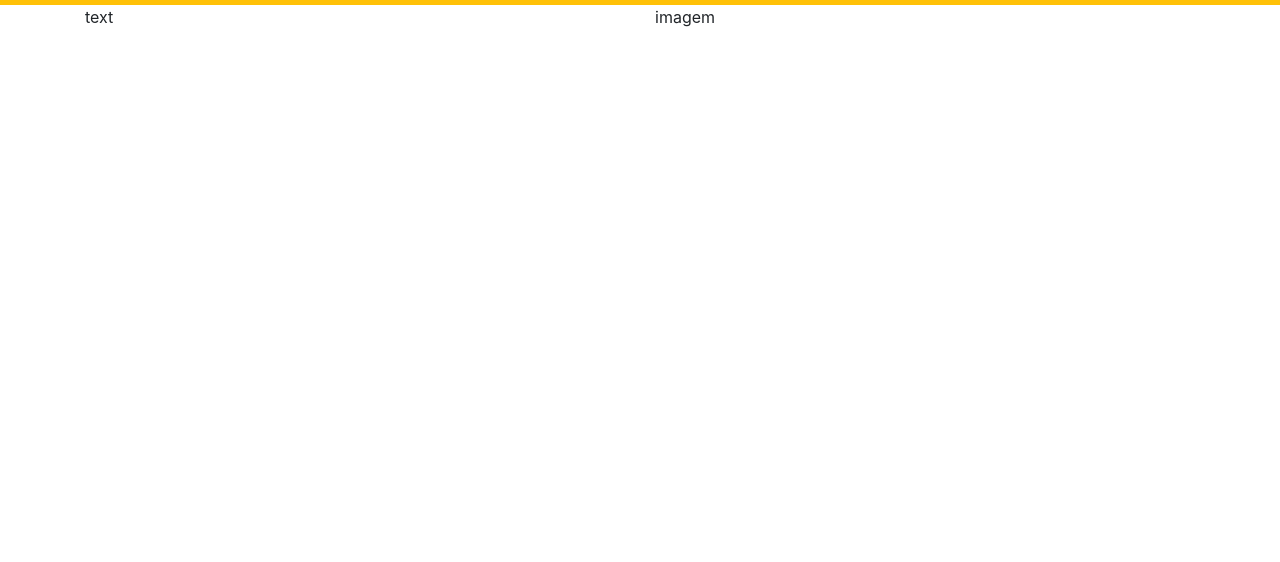
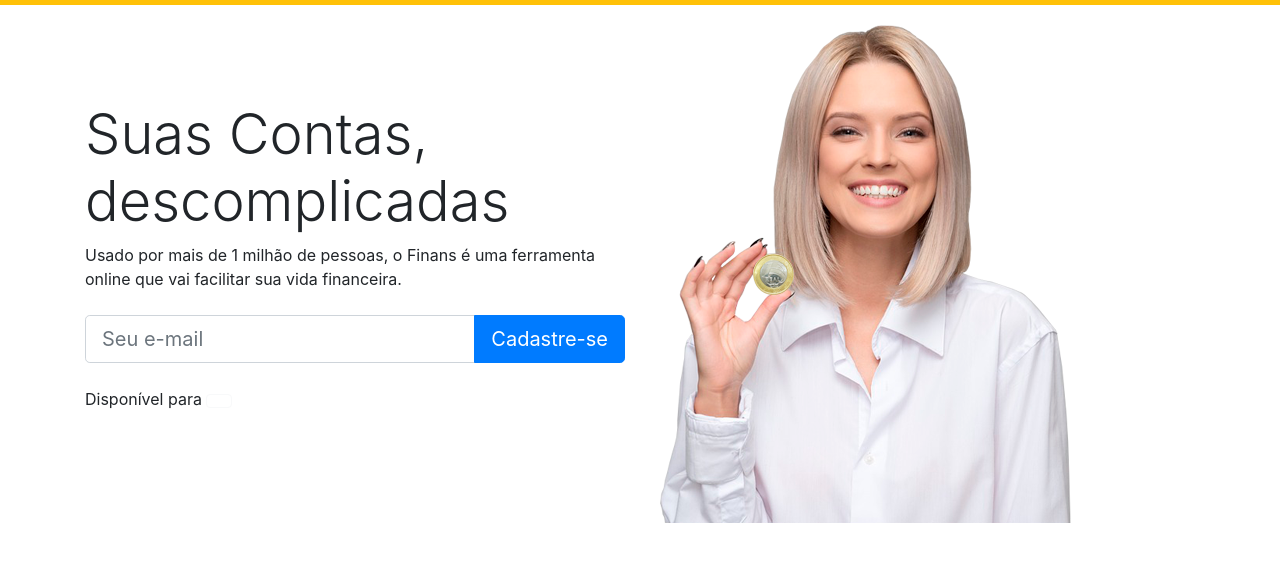
Before and after one commit to DouglasTrindade/finans, a plain HTML site: page index.html in a window 1280 px wide. Shown: the part 58-620 px from the top of the page. Drawn offline with nearby package versions, Linux system fonts and the light colour scheme.

Commit message:
implement: Alteração conteúdo principal

```diff
--- a/index.html
+++ b/index.html
@@ -48,18 +48,37 @@
             </div>
         </nav>
     </header> <!-- Final do cabecalho -->
-    <section id="inicio">
+    <section id="inicio"> <!-- Início da seção -->
         <div class="container">
             <div class="row">
+                <div class="col-md-6 d-flex "> <!-- Textos da seção -->
+                    <div class="align-self-center">
+                        <h1 class="display-4">Suas Contas, descomplicadas</h1>
+                        <p>
+                            Usado por mais de 1 milhão de pessoas, o Finans é uma
+                            ferramenta online que vai facilitar sua vida financeira.
+                        </p>
+                        <form class="mt-4 mb-4">
+                            <div class="input-group input-group-lg">
+                                <input type="text" placeholder="Seu e-mail" class="form-control">
+                                <div class="input-group-append">
+                                <button type="button" class="btn btn-primary">Cadastre-se</button>
+                                </div>
+                            </div>
+                        </form>
+                        <p>Disponível para
+                            <a aria-label="text" href="" class="btn btn-outline-light">
+
+                            </a>
+                        </p>
+                    </div>
+                </div> <!-- fim dos textos da seção -->
                 <div class="col-md-6">
-                    text
-                </div>
-                <div class="col-md-6">
-                    imagem
+                    <img src="img/capa-mulher.png" alt="propaganda">
                 </div>
             </div>
         </div>
-    </section>
+    </section> <!-- fim da seção -->
 
 
 
```
